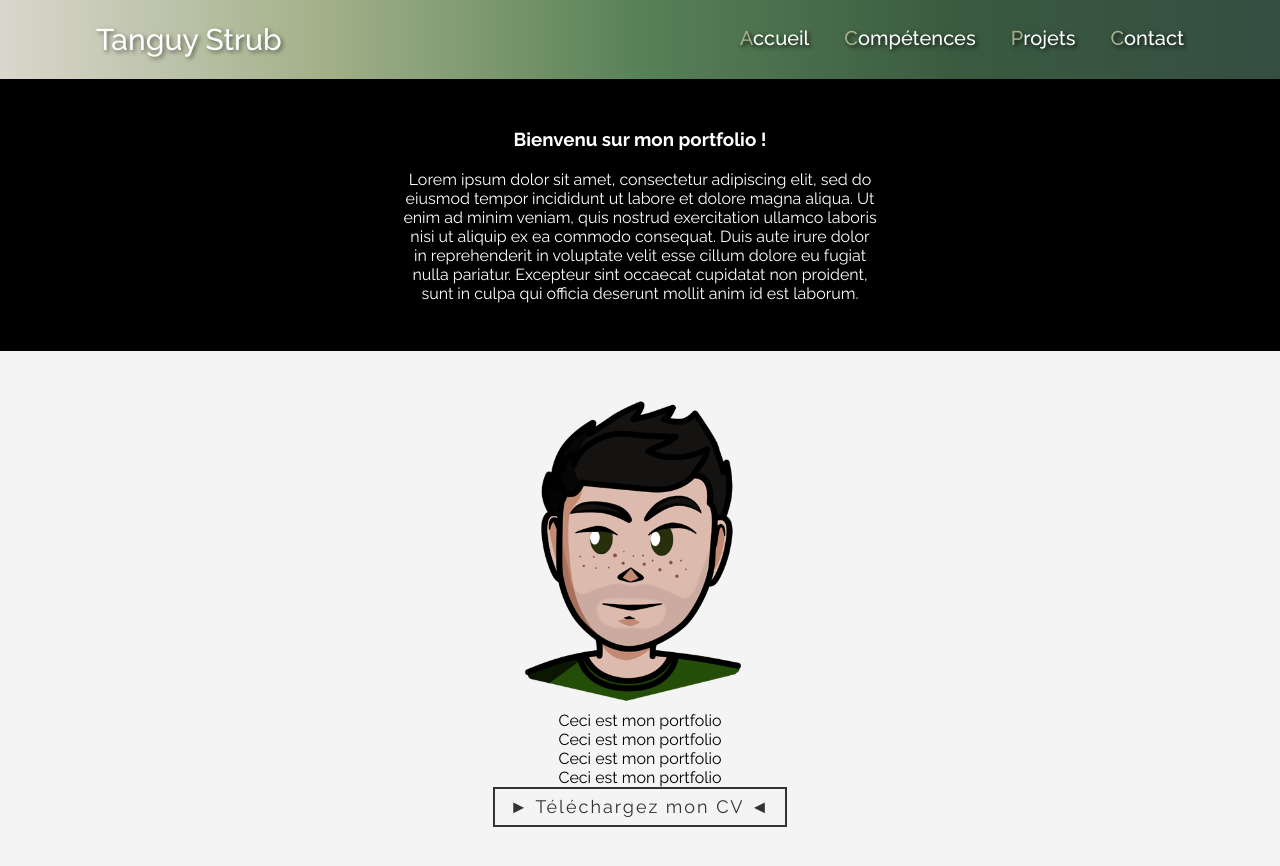
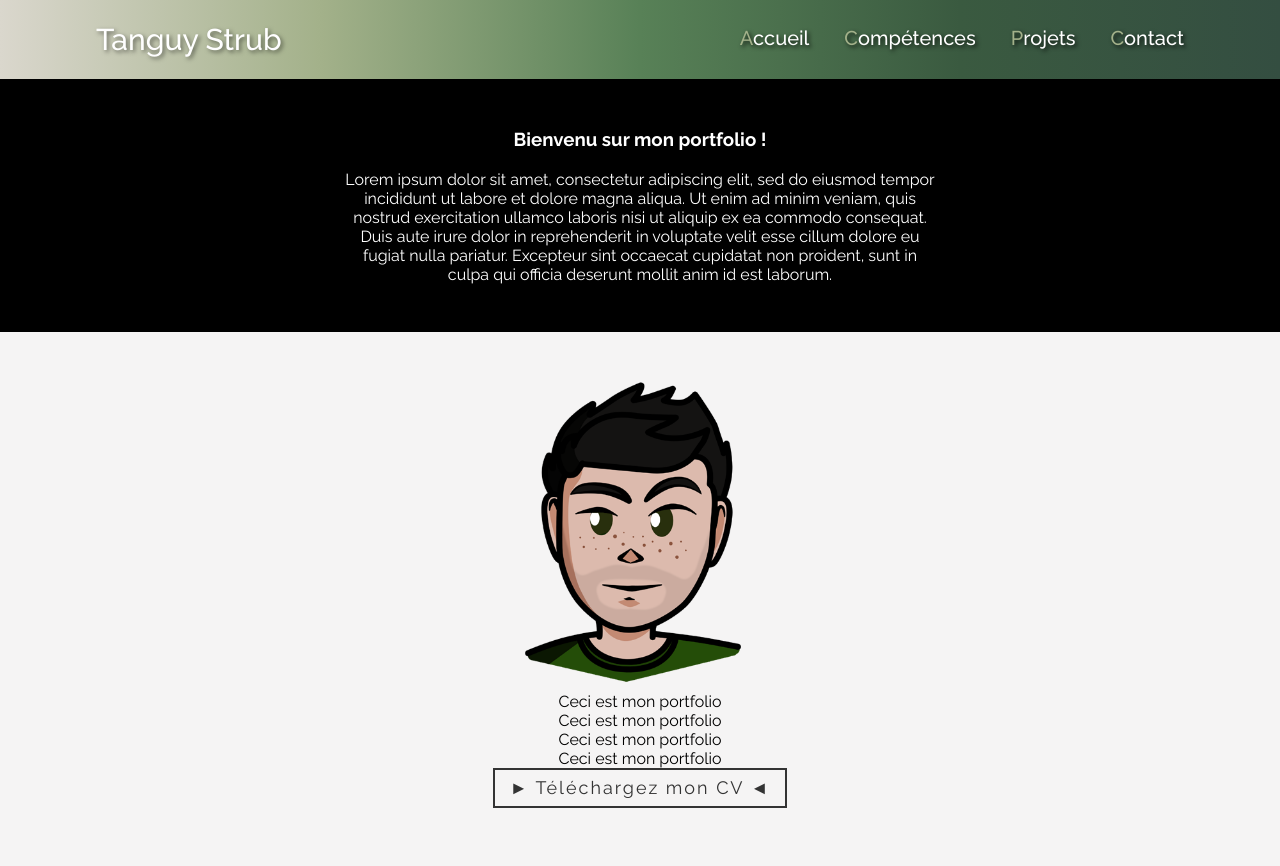
Before and after one commit to Tanguy1213/portfolio-tanguy, a React (Create React App) app: page / in a window 1280 px wide. Shown: the top 866 px of the page. Built offline with nearby package versions, Linux system fonts and the light colour scheme.

Commit message:
ajustement du fade in

```diff
--- a/src/mixins.scss
+++ b/src/mixins.scss
@@ -1,6 +1,6 @@
 @mixin slide-in($direction,$exectime) {
   transform: translateX(if($direction == left, -100%, 100%));
-  animation: slide-in-animation $exectime ease forwards, fade-in $exectime+2 ease forwards;
+  animation: slide-in-animation $exectime ease forwards;
 }
 @mixin fade-in($time,$delay){
   animation: fade-in $time ease forwards;
--- a/src/pages/Home.scss
+++ b/src/pages/Home.scss
@@ -19,13 +19,15 @@
       text-decoration:underline;
     }
   }
+  @include fade-in(3s,0s);
 }
 main{
     padding-top: $header-size;
+
 }
 .profile-picture-style{
   width: 320px;
-  @include fade-in(3s,0s);
+
 }
 
 .slide-1 {
@@ -53,8 +55,8 @@ main{
   row-gap: 20px;
   align-items: center;
   p,h3{
-    max-width: 40%;
+    max-width: 50%;
     text-align: center;
-    @include fade-in(3s,0s);
+
   }
 }
```
